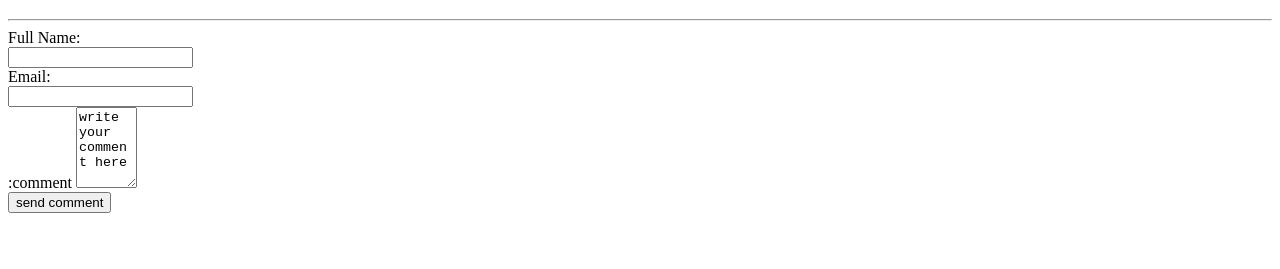
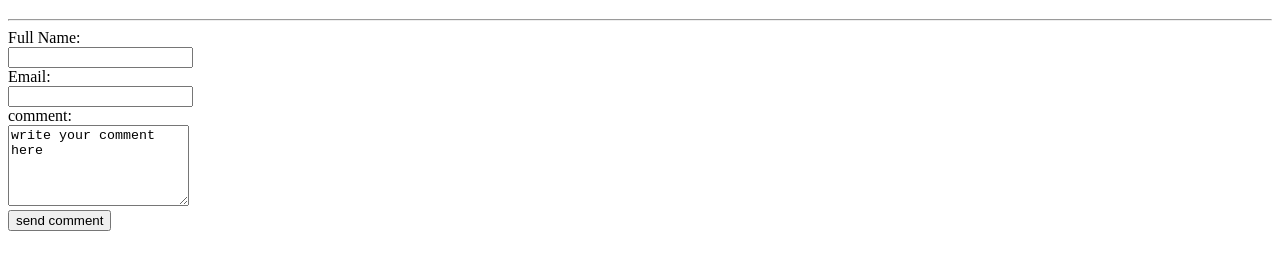
Before and after one commit to ephi1001/web-system-project, a plain HTML site: page contact_me.html in a window 1280 px wide. Shown: the part 61-330 px from the top of the page. Drawn offline with Linux system fonts and the light colour scheme.

Commit message:
added file and some modification

```diff
--- a/contact_me.html
+++ b/contact_me.html
@@ -15,8 +15,8 @@
         <input type="text" name="Full Name" /><br />
         <label>Email:</label><br>
         <input type="email" name="email" /><br />
-        <label>:comment</label>
-        <textarea name="comment" rows="5" cols="5">write your comment here</textarea>
+        <label>comment:</label><br>
+        <textarea name="comment" rows="5" cols="20">write your comment here</textarea>
         <br>
         <input type="submit" value="send comment" </body>
 
```
Also changed, not shown: index.html (+2 -0 lines), style.css (added).
